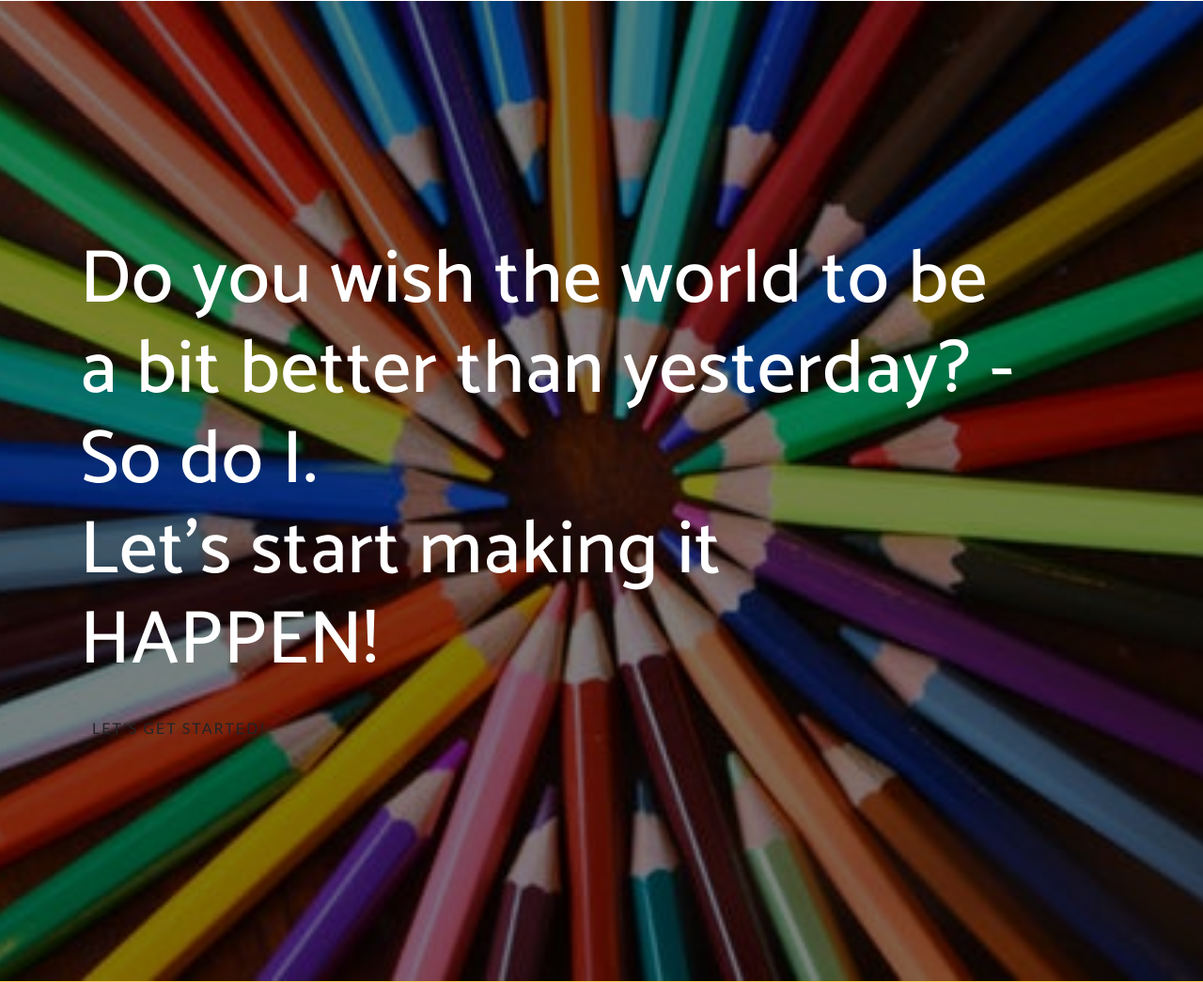
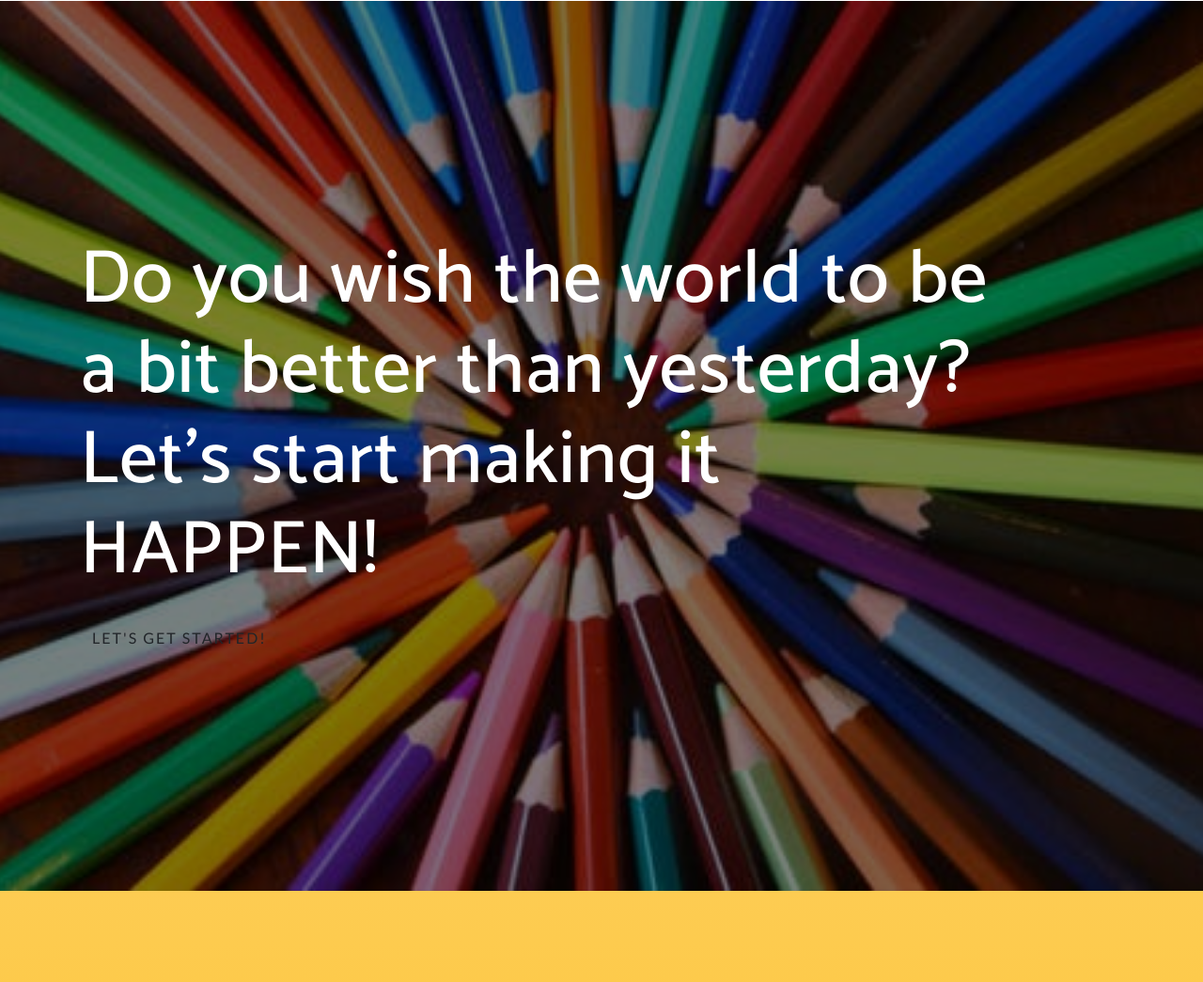
Before and after one commit to zenativity/zenativity.org, a website with bundled scripts: page index.html in a window 1280 px wide. Shown: the part 2759-3804 px from the top of the page at 94% size. Built offline with nearby package versions, Linux system fonts and the light colour scheme; a web font is replaced by a local one.

Commit message:
change beige

```diff
--- a/css/new-age.css
+++ b/css/new-age.css
@@ -300,12 +300,12 @@ section.cta .cta-content h2 {
   max-width: 1000px;
   margin-top: 0;
   margin-bottom: 25px;
-  color: white;
+  color: beige;
 }
 
 @media (min-width: 768px) {
   section.cta .cta-content h2 {
-    font-size: 80px;
+    font-size: 30px;
   }
 }
 
--- a/index.html
+++ b/index.html
@@ -167,7 +167,7 @@
   <section class="cta">
     <div class="cta-content">
       <div class="container">
-        <h2>Do you wish the world to be a bit better than yesterday? -So do I.<br>Let's start making it HAPPEN!</h2>
+        <h2>Do you wish the world to be a bit better than yesterday?<br>Let's start making it HAPPEN!</h2>
         <a href="#contact" class="btn btn-outline btn-xl js-scroll-trigger">Let's Get Started!</a>
       </div>
     </div>
```
